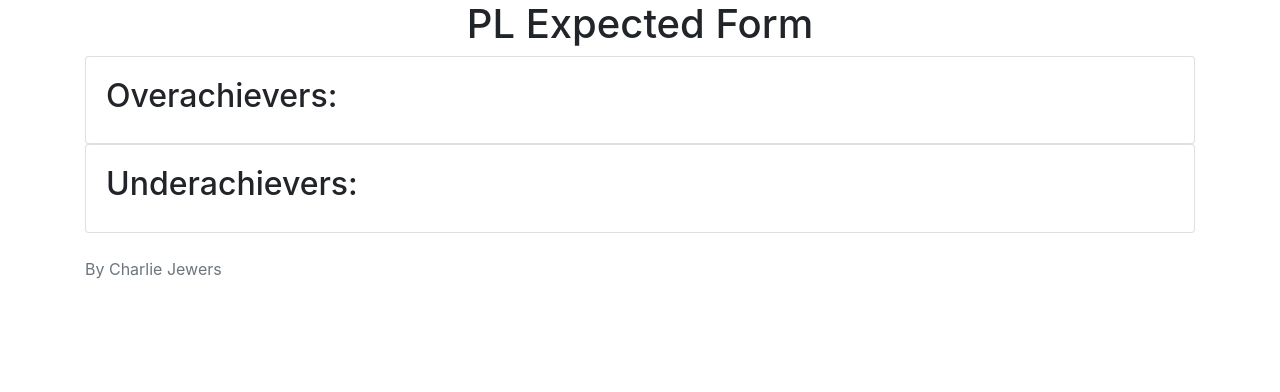
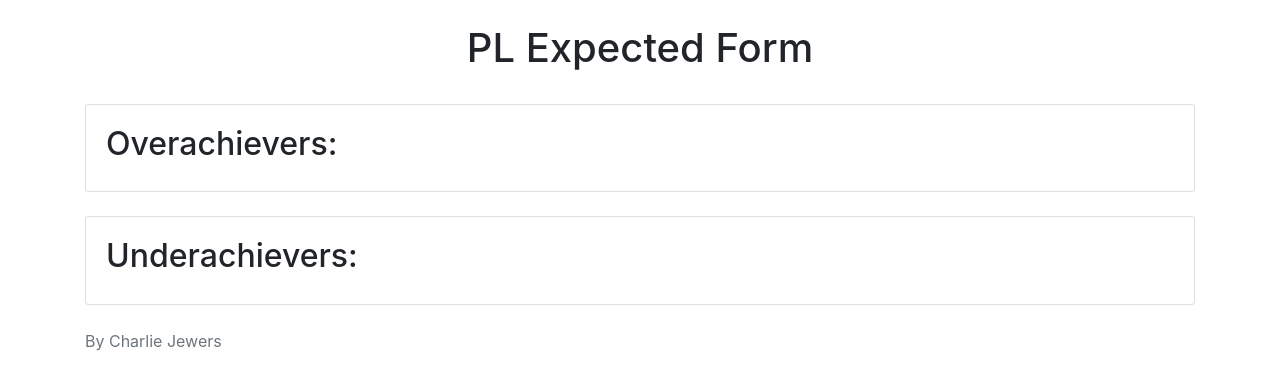
Before and after one commit to CharlieNPie/football-stats, a Flask app: page / in a window 1280 px wide. Shown: the top 392 px of the page. Run offline with Flask 2, Linux system fonts and the light colour scheme; parts of the project's set-up code (start-up, migrations or seed data) failed here and were passed over; some libraries are stand-ins or nearby versions.

Commit message:
code changes

```diff
--- a/app.py
+++ b/app.py
@@ -3,7 +3,7 @@
 
 app = Flask(__name__)
 
-data = xg_test.get_data()
+data = xg_test.get_xpts()
 
 @app.route('/')
 def index():
--- a/templates/index.html
+++ b/templates/index.html
@@ -8,10 +8,10 @@
 </head>
 
 <body>
-    <div class="page-header">
+    <div class="page-header py-4">
         <h1 class="text-center">PL Expected Form</h1>
     </div>
-    <div class="container">
+    <div class="container pb-4">
         <div class="card">
             <div class="card-body">
                 <h2>Overachievers:</h2>
@@ -31,13 +31,11 @@
             </div>
         </div>
     </div>
-    <div class="py-4">
-        <footer class="text-muted">
-            <div class="container">
-                <p>By Charlie Jewers</p>
-            </div>
-        </footer>
-    </div>
+    <footer class="text-muted py-4">
+        <div class="container">
+            <p>By Charlie Jewers</p>
+        </div>
+    </footer>
 
 </body>
 </html>
```
Also changed, not shown: xg_test.py (+33 -29 lines).
